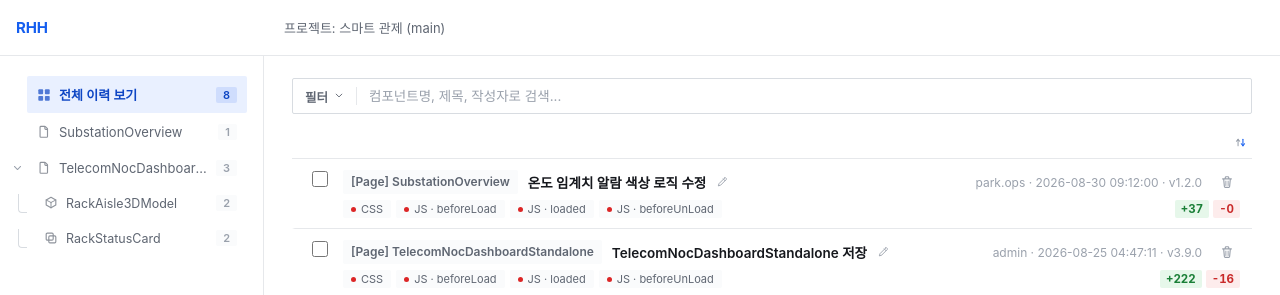
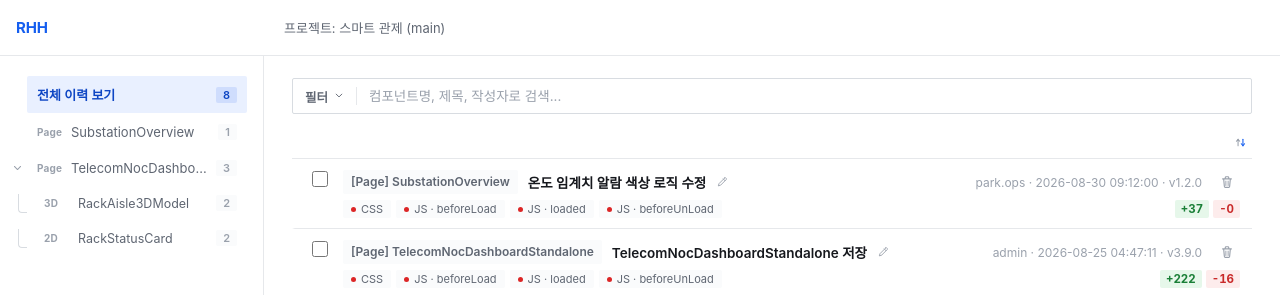
Before and after one commit to wemb-toyproject-rhh/2026_toy_project_h, a React (Vite) app in the folder frontend/: page / in a window 1280 px wide. Shown: the top 295 px of the page. Built offline with nearby package versions, Linux system fonts and the light colour scheme; a web font is replaced by a local one.

Commit message:
style: 사이드바 아이콘 텍스트로 수정

```diff
--- a/frontend/src/components/history/SidebarFilter.jsx
+++ b/frontend/src/components/history/SidebarFilter.jsx
@@ -30,9 +30,6 @@ export default function SidebarFilter() {
             title={all.label}
           >
             <span className={styles.itemLabel}>
-              <span className={styles.icon}>
-                <Icon name={all.icon} />
-              </span>
               <span className={styles.labelText}>{all.label}</span>
             </span>
             <span className={styles.count}>{all.count}</span>
@@ -67,9 +64,7 @@ export default function SidebarFilter() {
                   title={page.label}
                 >
                   <span className={styles.itemLabel}>
-                    <span className={styles.icon}>
-                      <Icon name={page.icon} />
-                    </span>
+                    <span className={styles.typeTag}>{page.typeLabel}</span>
                     <span className={styles.labelText}>{page.label}</span>
                   </span>
                   <span className={styles.count}>{page.count}</span>
@@ -87,9 +82,7 @@ export default function SidebarFilter() {
                   >
                     <span className={styles.itemLabel}>
                       <span className={styles.treeBranch} />
-                      <span className={styles.icon}>
-                        <Icon name={child.icon} />
-                      </span>
+                      <span className={styles.typeTag}>{child.typeLabel}</span>
                       <span className={styles.labelText}>{child.label}</span>
                     </span>
                     <span className={styles.count}>{child.count}</span>
--- a/frontend/src/components/history/SidebarFilter.module.css
+++ b/frontend/src/components/history/SidebarFilter.module.css
@@ -128,14 +128,13 @@
   white-space: nowrap;
 }
 
-.icon {
-  display: inline-flex;
-  align-items: center;
-  justify-content: center;
-  opacity: 0.7;
-  width: 14px;
+.typeTag {
   flex-shrink: 0;
-  color: inherit;
+  min-width: 26px;
+  font-size: 10px;
+  font-weight: 700;
+  letter-spacing: 0.02em;
+  color: var(--color-text-muted);
 }
 
 .count {
--- a/frontend/src/mocks/historyAdapter.js
+++ b/frontend/src/mocks/historyAdapter.js
@@ -6,6 +6,7 @@ import tbInstanceHist from "./db/tbInstanceHist.js";
 import { computeDiff } from "../utils/diff.js";
 
 const ICON_BY_KIND = { page: "page", "2D": "component2d", "3D": "component3d" };
+const TYPE_LABEL_BY_KIND = { page: "Page", "2D": "2D", "3D": "3D" };
 
 const PAGE_LIFECYCLES = [
   { id: "beforeLoad", label: "beforeLoad", field: "lc_before_load" },
@@ -259,6 +260,7 @@ export function buildTargetTree() {
         pages.set(entry.targetId, {
           id: entry.targetId,
           icon: ICON_BY_KIND.page,
+          typeLabel: TYPE_LABEL_BY_KIND.page,
           label: entry.targetName,
           count: 0,
         });
@@ -274,6 +276,7 @@ export function buildTargetTree() {
       bucket.set(entry.targetId, {
         id: entry.targetId,
         icon: ICON_BY_KIND[entry.kind] ?? "•",
+        typeLabel: TYPE_LABEL_BY_KIND[entry.kind] ?? entry.kind,
         label: entry.targetName,
         count: 0,
       });
```
